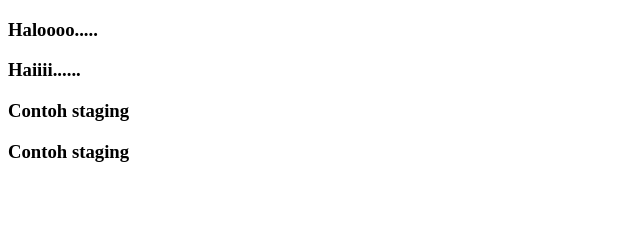
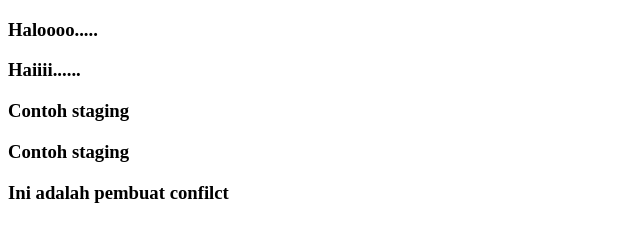
Before and after one commit to wskurniawan/pelatihan-git, a plain HTML site: page index.html in a window 1280 px wide. Shown: the whole page, without its empty margins (0-640 px from the left). Drawn offline with Linux system fonts and the light colour scheme.

Commit message:
buat conflict

```diff
--- a/index.html
+++ b/index.html
@@ -24,5 +24,9 @@
    <h3>Contoh staging</h3>
    <!-- end -->
 
+   <!-- ini contoh conflict -->
+   <h3>Ini adalah pembuat confilct</h3>
+   <!-- end -->
+
 </body>
 </html>
```
